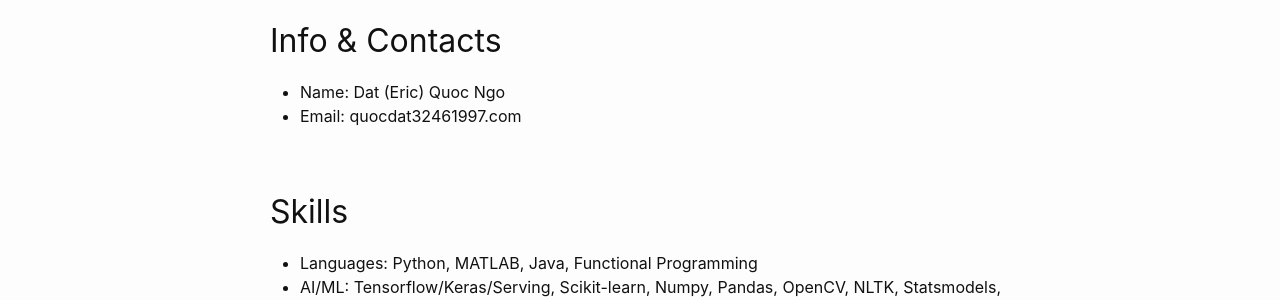
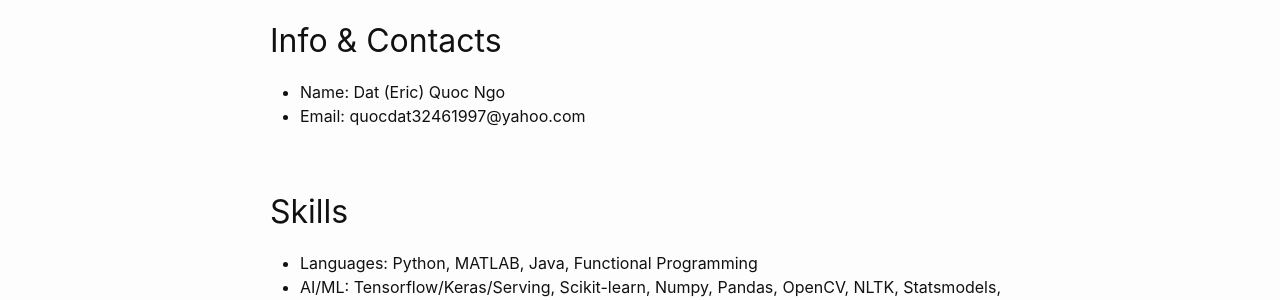
Before and after one commit to quocdat32461997/quocdat32461997.github.io, a Jekyll site: the page built from about.md, in a window 1280 px wide. Shown: the part 183-483 px from the top of the page. Built offline with Jekyll 4.4.1, drawn with Linux system fonts in a browser that asks for light colours.

Commit message:
Update about.md

```diff
--- a/about.md
+++ b/about.md
@@ -6,7 +6,7 @@ permalink: /about/
 
 ## Info & Contacts
 * Name: Dat (Eric) Quoc Ngo
-* Email: quocdat32461997.com
+* Email: quocdat32461997@yahoo.com
 
 ## Skills
 * Languages: Python, MATLAB, Java, Functional Programming
```
